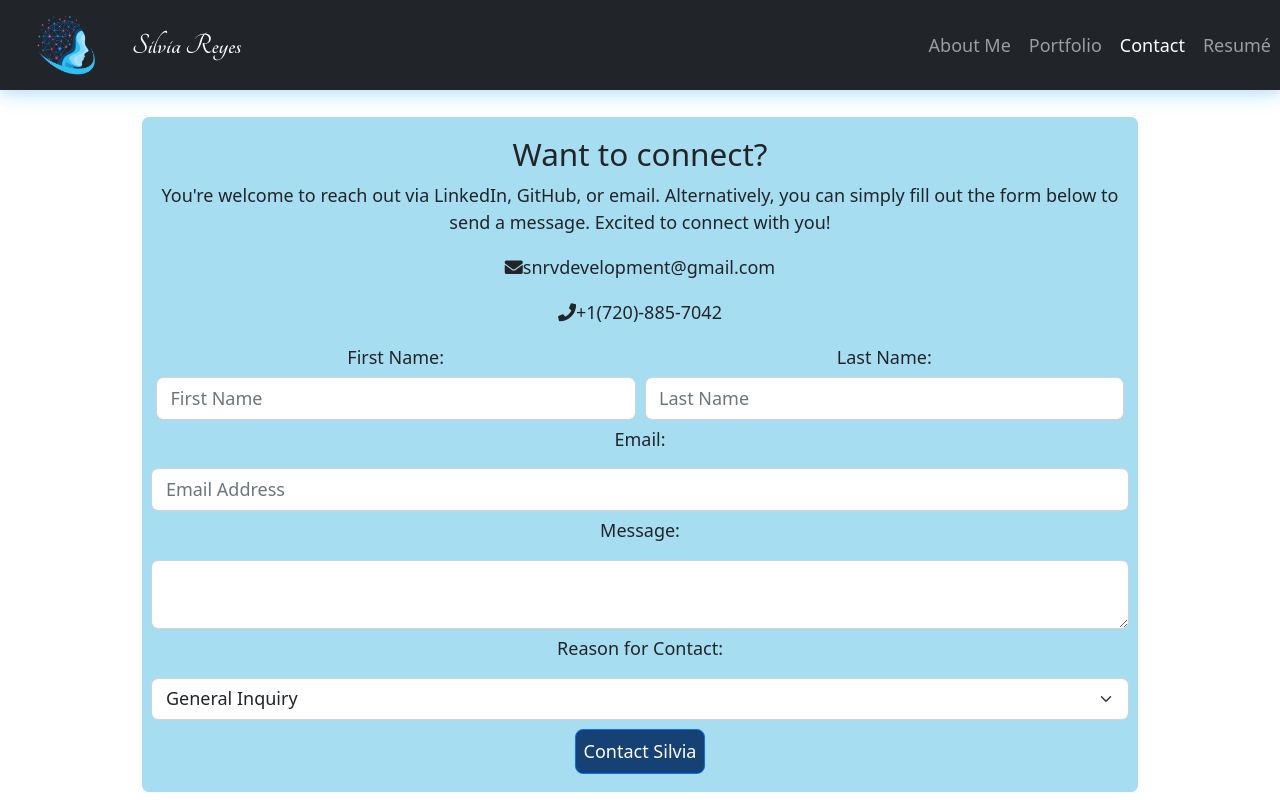
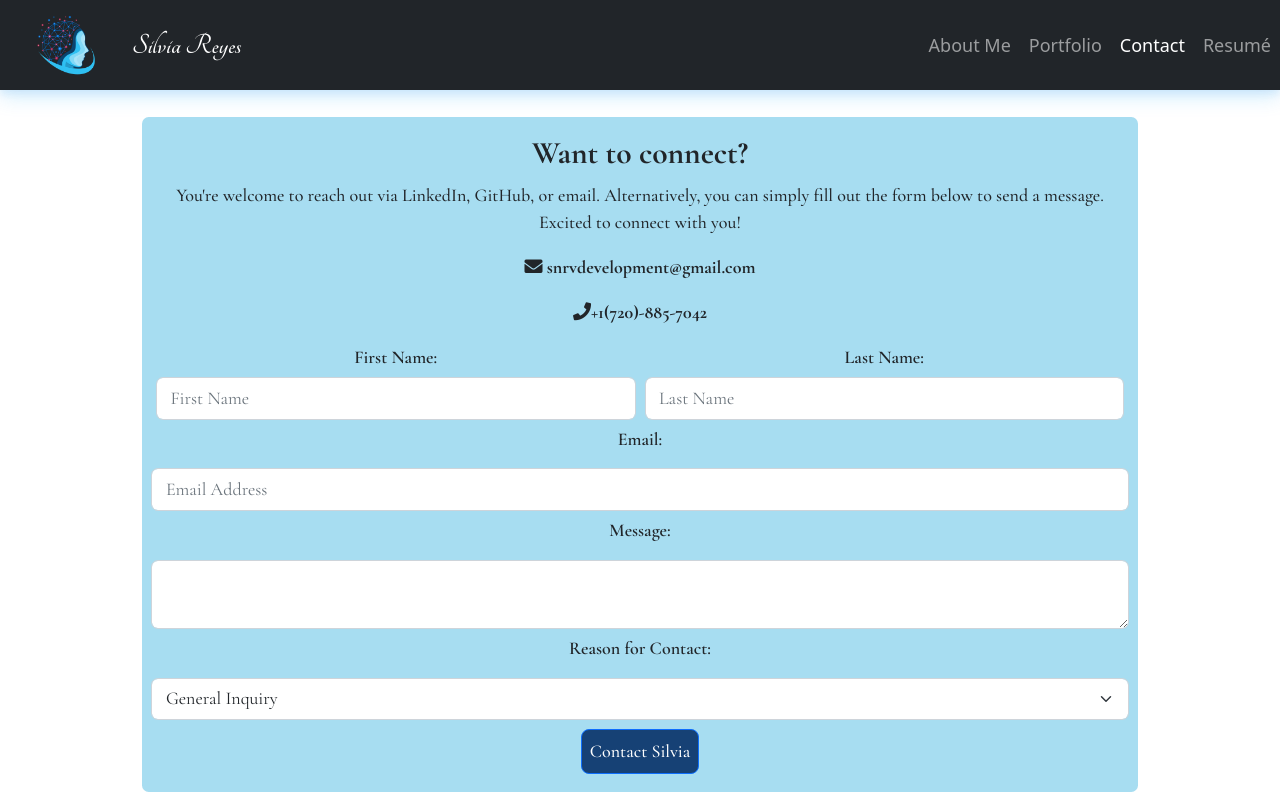
Before and after one commit to NathaliaReyes/personal-portfolio, a React (Vite) app: page /Contact in a window 1280 px wide. Shown: the top 800 px of the page. Built offline with nearby package versions, Linux system fonts and the light colour scheme.

Commit message:
Changing font styles

```diff
--- a/index.html
+++ b/index.html
@@ -10,6 +10,9 @@
     <link rel="preconnect" href="https://fonts.googleapis.com">
     <link rel="preconnect" href="https://fonts.gstatic.com" crossorigin>
     <link href="https://fonts.googleapis.com/css2?family=Tangerine:wght@400;700&display=swap" rel="stylesheet">
+    <link rel="preconnect" href="https://fonts.googleapis.com">
+    <link rel="preconnect" href="https://fonts.gstatic.com" crossorigin>
+    <link href="https://fonts.googleapis.com/css2?family=Cormorant+Garamond:ital,wght@0,300;0,400;0,500;0,600;0,700;1,300;1,400;1,500;1,600;1,700&display=swap" rel="stylesheet">
   </head>
   <body>
     <div id="root"></div>
--- a/src/App.jsx
+++ b/src/App.jsx
@@ -8,7 +8,7 @@ function App() {
   return (
     <>
       <Header />
-      <main className="mx-3 main-content">
+      <main className="mx-3 main-content" style={{ fontFamily: 'Cormorant Garamond, serif', fontWeight: '600 !important', fontStyle: 'normal' }}>
         <Outlet />
       </main>
       <Footer />
--- a/src/components/Footer.jsx
+++ b/src/components/Footer.jsx
@@ -5,7 +5,7 @@ function Footer() {
   return (
     // <>
       <footer className="bg-dark profile-footer">
-        <h3 className="mt-3 text-white fs-6"> &copy; 2024 Personal Portfolio. All rights Reserved</h3>
+        <h3 className="mt-3 text-white fs-6 cormorant-garamond-regular-italic"> &copy; 2024 Personal Portfolio. All rights Reserved</h3>
         <a className="mt-3 h4 text-light d-inline-block mr-4-important" href="https://github.com/NathaliaReyes/personal-portfolio.git" target="_blank">
           <i className="fab fa-github mb-4"></i>
         </a>
@@ -13,7 +13,7 @@ function Footer() {
           <i className="fab fa-linkedin mb-4"></i>
         </a>
         <a className="mt-3 h4 text-light d-inline-block mr-4-important" href="https://x.com/nathali14996234?s=11" target="_blank">
-          <i className="fab fa-twitter mb-4"></i>
+          <i className="fab fa-twitter mb-4 "></i>
         </a>
       </footer>
     // </>
--- a/src/components/Recommendation.jsx
+++ b/src/components/Recommendation.jsx
@@ -73,7 +73,7 @@ function Recommendation() {
   return (
     <div>
       <div className='container mt-4'>
-        <h3>Recommendations:</h3>
+        <h3 className='cormorant-garamond-bold'>Recommendations:</h3>
         {recommendations.map((recommendation, index) => (
           <LinkedInRecommendation
             key={index}
--- a/src/pages/About.jsx
+++ b/src/pages/About.jsx
@@ -19,39 +19,39 @@ export default function About() {
   return (
     <div className="container pt-3">
       <div>
-        <h1>About Me</h1>
+        <h1 className="cormorant-garamond-bold">About Me</h1>
         <img className="img-silvia" src={image} alt="Image Silvia" />
-        <p className="lead mt-4 text-justify">
+        <p className="cormorant-garamond-medium mt-4 text-justify">
           Hi! I am Silvia Reyes, a Colombian-born developer currently living in the USA.
           After studying chemical engineering for three years.
           I became interested in computer science and began coding in 2022. I am particularly
           interested in developing web apps with polished UI using MERN technologies, and BackEnd programming using databases.
           In my free time, I enjoy getting outside, salsa dancing, and learning new languages. <br />
         </p>
-        <p className="lead text-center">
+        <p className="lead text-center cormorant-garamond-medium">
           I am looking forward to connecting with you and continuing my journey as a developer.
         </p>
 
       </div>
 
       <div className="container mt-4">
-        <h3>Fun Facts</h3>
+        <h3 className="cormorant-garamond-bold">Fun Facts</h3>
         <div className="row">
           <div className="col-sm-12 col-md-4 text-center" data-aos="flip-left">
             <img className="img-fun-fact" src={trilingualImg} alt="Trilingual" />
-            <p className="lead mt-4 text-primary " style={{ fontStyle: 'italic' }} >
+            <p className="lead mt-4 text-primary cormorant-garamond-semibold-italic" style={{ fontStyle: 'italic' }} >
               Trilingual
             </p>
           </div>
           <div className="col-sm-12 col-md-4 text-center" data-aos="flip-right">
             <img className="img-fun-fact" src={hikingImg} alt="Hiking" />
-            <p className="lead mt-4 text-primary" style={{ fontStyle: 'italic' }} >
+            <p className="lead mt-4 text-primary cormorant-garamond-semibold-italic" style={{ fontStyle: 'italic' }} >
               Nature Lover
             </p>
           </div>
           <div className="col-sm-12 col-md-4 text-center" data-aos="flip-up">
             <img className="img-fun-fact" src={salsaImg} alt="Salsa" />
-            <p className="lead mt-4 text-primary" style={{ fontStyle: 'italic' }} >
+            <p className="lead mt-4 text-primary cormorant-garamond-semibold-italic" style={{ fontStyle: 'italic' }} >
               Salsa Lover
             </p>
           </div>
--- a/src/pages/Contact.jsx
+++ b/src/pages/Contact.jsx
@@ -71,20 +71,20 @@ function Contact() {
     <div className='container-form mt-4 mb-4 mb-2 rounded ml-5 mr-5'>
 
       <div className='container pt-3 text-center col-12 pl-5 pr-5 rounded ml-5 mr-5'>
-        <h3 className='text-dark'>
+        <h3 className='text-dark cormorant-garamond-bold'>
           Want to connect?
         </h3>
-        <p>You're welcome to reach out via LinkedIn, GitHub, or email.
+        <p className='cormorant-garamond-medium'>You're welcome to reach out via LinkedIn, GitHub, or email.
           Alternatively, you can simply fill out the form below to send a message.
           Excited to connect with you!</p>
           <div>
-            <p><i className='fas fa-envelope'></i>snrvdevelopment@gmail.com</p>
-            <p><i className='fas fa-phone'></i>+1(720)-885-7042</p>
+            <p className='cormorant-garamond-bold'><i className='fas fa-envelope'></i> snrvdevelopment@gmail.com</p>
+            <p className='cormorant-garamond-bold'><i className='fas fa-phone'></i>+1(720)-885-7042</p>
           </div>
         <div className="create col-12">
           <form className='row g-2 form' onSubmit={handleFormSubmit}>
             <div className='col-md-6'>
-              <label className='form-label h6'>First Name:</label>
+              <label className='form-label h6 cormorant-garamond-semibold'>First Name:</label>
               <input
                 className='form-control'
                 value={nombre}
@@ -96,7 +96,7 @@ function Contact() {
               />
             </div>
             <div className='col-md-6'>
-              <label className='form-label h6'>Last Name:</label>
+              <label className='form-label h6 cormorant-garamond-semibold'>Last Name:</label>
               <input
                 className='form-control'
                 value={lastname}
@@ -108,7 +108,7 @@ function Contact() {
               />
 
             </div>
-            <label className='form-label h6'>Email:</label>
+            <label className='form-label h6 cormorant-garamond-semibold'>Email:</label>
             <input
               className='form-control'
               value={email}
@@ -118,7 +118,7 @@ function Contact() {
               type="email"
               placeholder='Email Address'
             />
-            <label className='form-label h6'>Message:</label>
+            <label className='form-label h6 cormorant-garamond-semibold'>Message:</label>
             <textarea
               className='form-control'
               required
@@ -127,7 +127,7 @@ function Contact() {
               onChange={handleInputChange}
               type='text'
             ></textarea>
-            <label className='form-label h6'>Reason for Contact:</label>
+            <label className='form-label h6 cormorant-garamond-semibold'>Reason for Contact:</label>
             <select
               className='form-select form-control'
               required
@@ -143,7 +143,7 @@ function Contact() {
             <div>
               <button
                 type='submit'
-                className='btn btn-primary mb-3'>
+                className='btn btn-primary mb-3 cormorant-garamond-medium'>
                 Contact Silvia
               </button>
             </div>
--- a/src/pages/Portfolio.jsx
+++ b/src/pages/Portfolio.jsx
@@ -3,8 +3,8 @@ import Project from "../components/Project";
 export default function Portfolio() {
     return (
       <div className="container pt-3">
-        <h1>My Projects</h1>
-        <p>
+        <h1 className="cormorant-garamond-bold">My Projects</h1>
+        <p className="cormorant-garamond-medium">
           Some of my projects are listed below.
           Click on the icon project to view the deployed application and a video walkthrought.
         </p>
--- a/src/stylesheets/About.css
+++ b/src/stylesheets/About.css
@@ -27,3 +27,63 @@
   border-radius: 10px;
   box-shadow: 0 3px 19px 1px rgb(0 0 0 / 25%);
 }
+
+.cormorant-garamond-light {
+  font-family: "Cormorant Garamond", serif;
+  font-weight: 300;
+  font-style: normal;
+}
+
+.cormorant-garamond-regular {
+  font-family: "Cormorant Garamond", serif;
+  font-weight: 400;
+  font-style: normal;
+}
+
+.cormorant-garamond-medium {
+  font-family: "Cormorant Garamond", serif;
+  font-weight: 500;
+  font-style: normal;
+}
+
+.cormorant-garamond-semibold {
+  font-family: "Cormorant Garamond", serif;
+  font-weight: 600;
+  font-style: normal;
+}
+
+.cormorant-garamond-bold {
+  font-family: "Cormorant Garamond", serif;
+  font-weight: 700;
+  font-style: normal;
+}
+
+.cormorant-garamond-light-italic {
+  font-family: "Cormorant Garamond", serif;
+  font-weight: 300;
+  font-style: italic;
+}
+
+.cormorant-garamond-regular-italic {
+  font-family: "Cormorant Garamond", serif;
+  font-weight: 400;
+  font-style: italic;
+}
+
+.cormorant-garamond-medium-italic {
+  font-family: "Cormorant Garamond", serif;
+  font-weight: 500;
+  font-style: italic;
+}
+
+.cormorant-garamond-semibold-italic {
+  font-family: "Cormorant Garamond", serif;
+  font-weight: 600;
+  font-style: italic;
+}
+
+.cormorant-garamond-bold-italic {
+  font-family: "Cormorant Garamond", serif;
+  font-weight: 700;
+  font-style: italic;
+}
```
Also changed, not shown: src/components/Project.jsx (+16 -15 lines).
